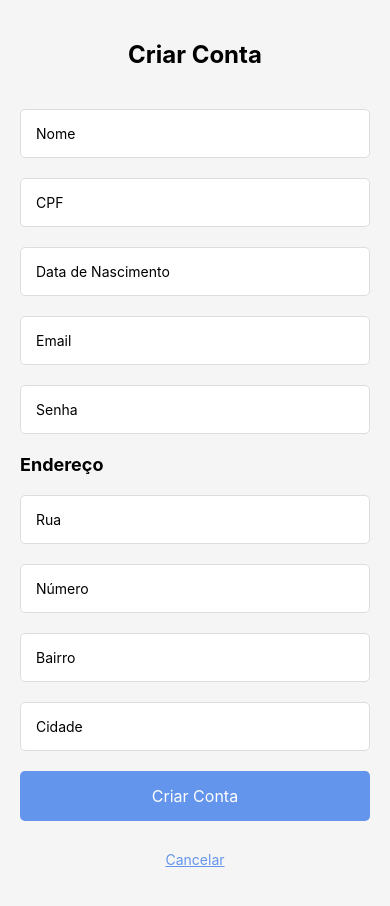
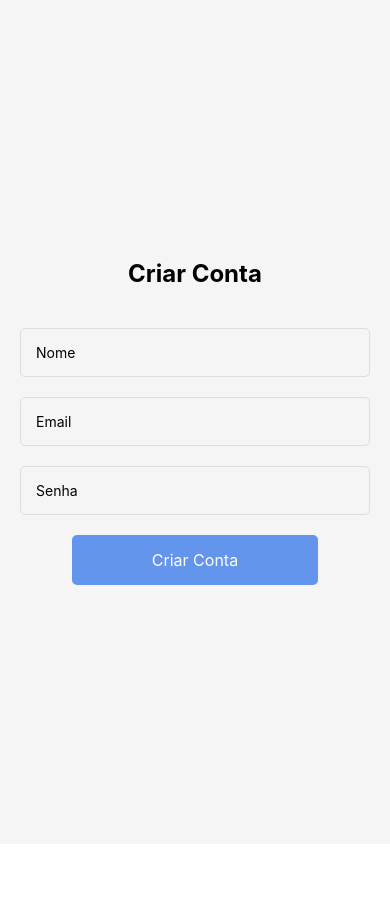
Before and after one commit to Maexar/Biblioteca_Mobile, a React Native app: screen /SignUp in a window 390 px wide. After the commit the page ends 844 px from the top, so only its background shows below. Built offline with nearby package versions, Linux system fonts and the light colour scheme.

Commit message:
Corrreção de Erros

```diff
--- a/App.js
+++ b/App.js
@@ -23,9 +23,7 @@ export default function App() {
               name="SignUp"
               component={SignUpScreen}
               options={{ headerShown: false }}
-
           />
-
           <Stack.Screen
             name="Onboarding"
             component={OnboardingScreen}
--- a/package.json
+++ b/package.json
@@ -10,12 +10,10 @@
   },
   "dependencies": {
     "@react-navigation/stack": "^6.4.1",
-    "expo": "~51.0.39",
+    "expo": "~51.0.28",
     "expo-status-bar": "~1.12.1",
     "react": "18.2.0",
     "react-native": "0.74.5",
-    "react-native-bcrypt": "^2.4.0",
-    "react-native-crypto": "^2.2.0",
     "react-native-gesture-handler": "~2.16.1",
     "react-native-onboarding-swiper": "^1.3.0",
     "react-native-safe-area-context": "^4.10.5",
--- a/src/components/Screens/Onboarding.js
+++ b/src/components/Screens/Onboarding.js
@@ -1,98 +1,176 @@
-import React, { useState } from 'react';
-import { View, Text, Image, StyleSheet, TouchableOpacity } from 'react-native';
-import Onboarding from 'react-native-onboarding-swiper';
+import React, { useRef, useState } from 'react';
+import { View, Text, Image, StyleSheet, FlatList, TouchableOpacity, Dimensions } from 'react-native';
+
+const { width, height } = Dimensions.get('window');
+
+const slides = [
+  {
+    id: '1',
+    title: 'Bem-vindo à BiblioMob!',
+    description: 'Gerencie seus livros e membros facilmente',
+    image: require('../../assets/pc_livro.png'),
+    backgroundColor: '#87CEEB',
+  },
+  {
+    id: '2',
+    title: 'Controle de Empréstimos',
+    description: 'Rastreie empréstimos e devoluções com facilidade',
+    image: require('../../assets/livros.png'),
+    backgroundColor: '#6495ED',
+  },
+  {
+    id: '3',
+    title: 'Penalidades',
+    description: 'Notifique membros sobre devoluções atrasadas',
+    image: require('../../assets/nuvemLivro.png'),
+    backgroundColor: '#4169E1',
+  },
+];
 
 const OnboardingScreen = ({ navigation }) => {
-  const [currentPage, setCurrentPage] = useState(0);
+  const [currentIndex, setCurrentIndex] = useState(0);
+  const flatListRef = useRef(null);
 
-  const SkipButton = ({...props}) => (
-    <TouchableOpacity {...props} style={styles.skipButton}>
-      <Text style={styles.buttonText}>Pular</Text>
-    </TouchableOpacity>
+  const handleNext = () => {
+    if (currentIndex < slides.length - 1) {
+      flatListRef.current.scrollToIndex({ index: currentIndex + 1 });
+      setCurrentIndex(currentIndex + 1);
+    } else {
+      navigation.replace('Home');
+    }
+  };
+
+  const handleBack = () => {
+    if (currentIndex > 0) {
+      flatListRef.current.scrollToIndex({ index: currentIndex - 1 });
+      setCurrentIndex(currentIndex - 1);
+    }
+  };
+
+  const handleSkip = () => {
+    navigation.replace('Home');
+  };
+
+  const renderItem = ({ item }) => (
+    <View style={[styles.slide, { backgroundColor: item.backgroundColor }]}>
+      <Image source={item.image} style={styles.image} />
+      <Text style={styles.title}>{item.title}</Text>
+      <Text style={styles.description}>{item.description}</Text>
+    </View>
   );
 
-  const NextButton = ({...props}) => (
-    <TouchableOpacity {...props} style={styles.nextButton}>
-      <Text style={styles.buttonText}>Próximo</Text>
-    </TouchableOpacity>
-  );
+  return (
+    <View style={styles.container}>
+      <FlatList
+        data={slides}
+        renderItem={renderItem}
+        horizontal
+        showsHorizontalScrollIndicator={false}
+        pagingEnabled
+        ref={flatListRef}
+        keyExtractor={(item) => item.id}
+        onScroll={(e) => {
+          const newIndex = Math.round(e.nativeEvent.contentOffset.x / width);
+          setCurrentIndex(newIndex);
+        }}
+      />
 
-  const DoneButton = ({...props}) => (
-    <TouchableOpacity {...props} style={styles.doneButton}>
-      <Text style={styles.buttonText}>Finalizar</Text>
-    </TouchableOpacity>
-  );
+      <View style={styles.buttonSkipContainer}>
+        <TouchableOpacity style={styles.skipButton} onPress={handleSkip}>
+            <Text style={styles.buttonText}>Pular</Text>
+        </TouchableOpacity>
+      </View>
 
-  const BackButton = ({ isFirstPage, ...props }) => {
-    if (isFirstPage) return null;
-    return (
-      <TouchableOpacity {...props} style={styles.backButton}>
-        <Text style={styles.buttonText}>Voltar</Text>
-      </TouchableOpacity>
-    );
-  };
+      <View style={styles.buttonBackContainer}>
+        {currentIndex > 0 && (
+          <TouchableOpacity style={styles.backButton} onPress={handleBack}>
+            <Text style={styles.buttonText}>Voltar</Text>
+          </TouchableOpacity>
+        )}
+      </View>
 
-  return (
-    <Onboarding
-      onSkip={() => navigation.replace('Home')}
-      onDone={() => navigation.replace('Home')}
-      onPageChange={(pageIndex) => setCurrentPage(pageIndex)}
-      pages={[
+      <View style={styles.buttonNextContainer}>
+        <TouchableOpacity style={styles.nextButton} onPress={handleNext}>
+          <Text style={styles.buttonText}>{currentIndex === slides.length - 1 ? 'Finalizar' : 'Próximo'}</Text>
+        </TouchableOpacity>
+      </View>
 
-
-        {
-          backgroundColor: '#87CEEB',
-          image: <Image source={('../../assets/pc_livro.png')} style={styles.image} />,
-          title: 'Bem-vindo à BiblioMob!',
-          subtitle: 'Gerencie seus livros e membros facilmente',
-        },
-        {
-          backgroundColor: '#6495ED',
-          image: <Image source={('../../assets/livros.png')} style={styles.image} />,
-          title: 'Controle de Empréstimos',
-          subtitle: 'Rastreie empréstimos e devoluções com facilidade',
-        },
-        {
-          backgroundColor: '#4169E1',
-          image: <Image source={('../../assets/nuvemLivro.png')} style={styles.image} />,
-          title: 'Penalidades',
-          subtitle: 'Notifique membros sobre devoluções atrasadas',
-        },
-      ]}
-      SkipButtonComponent={SkipButton}
-      NextButtonComponent={NextButton}
-      DoneButtonComponent={DoneButton}
-      BackButtonComponent={(props) => <BackButton isFirstPage={currentPage === 0} {...props} />}
-    />
+    </View>
   );
 };
 
 const styles = StyleSheet.create({
-  skipButton: {
-    marginLeft: 20,
+  container: {
+    flex: 1,
+    justifyContent: 'center',
+    alignItems: 'center',
+  },
+  slide: {
+    width,
+    height,
+    justifyContent: 'center',
+    alignItems: 'center',
+    padding: 20,
+  },
+  image: {
+    width: 300,
+    height: 300,
+    resizeMode: 'contain',
     marginBottom: 20,
   },
+  title: {
+    fontSize: 24,
+    fontWeight: 'bold',
+    color: 'white',
+    textAlign: 'center',
+  },
+  description: {
+    fontSize: 16,
+    color: 'white',
+    textAlign: 'center',
+    marginTop: 10,
+  },
+
+  buttonSkipContainer: {
+    position: 'absolute',
+    top: 50,
+    alignItems: 'flex-end',
+    width: '90%',
+  },
+
+  buttonNextContainer: {
+    position: 'absolute',
+    bottom: 50,
+    alignItems: 'flex-end',
+    width: '90%',
+  },
+
+  buttonBackContainer: {
+    position: 'absolute',
+    bottom: 50,
+    alignItems: 'flex-start',
+    width: '90%',
+  },
+
+  backButton: {
+    backgroundColor: '#666',
+    padding: 10,
+    borderRadius: 5,
+  },
+  skipButton: {
+    backgroundColor: '#FF6347',
+    padding: 10,
+    borderRadius: 5,
+  },
   nextButton: {
-    marginRight: 20,
-    marginBottom: 20,
-  },
-  doneButton: {
-    marginRight: 20,
-    marginBottom: 20,
-  },
-  backButton: {
-    marginLeft: 20,
-    marginBottom: 20,
+    backgroundColor: '#4CAF50',
+    padding: 10,
+    borderRadius: 5,
   },
   buttonText: {
     color: 'white',
     fontSize: 16,
   },
-  image: {
-    width: 300,
-    height: 300,
-    resizeMode: 'contain',
-  },
 });
 
 export default OnboardingScreen;
--- a/src/components/Screens/SignUpScreen.js
+++ b/src/components/Screens/SignUpScreen.js
@@ -1,28 +1,18 @@
 import React, { useState } from 'react';
-import { ScrollView, View, Text, TextInput, TouchableOpacity, StyleSheet, Alert, KeyboardAvoidingView, Platform} from 'react-native';
-import Endereco from '../../../Modelos/Endereco';
-import Usuario from '../../../Modelos/Usuario';
-
+import { View, Text, TextInput, TouchableOpacity, StyleSheet, Alert } from 'react-native';
 
 const SignUpScreen = ({ navigation }) => {
-  const [nome, setNome] = useState('');
-  const [cpf, setCpf] = useState('');
-  const [dataNascimento, setDataNascimento] = useState('');
+  const [name, setName] = useState('');
   const [email, setEmail] = useState('');
-  const [senha, setSenha] = useState('');
-  const [rua, setRua] = useState('');
-  const [numero, setNumero] = useState('');
-  const [bairro, setBairro] = useState('');
-  const [cidade, setCidade] = useState('');
+  const [password, setPassword] = useState('');
 
   const validateEmail = (email) => {
     const emailRegex = /^[^\s@]+@[^\s@]+\.[^\s@]+$/;
     return emailRegex.test(email);
   };
 
-  const handleSignUp = async () => {
-    try {
-      if (!nome) {
+  const handleSignUp = () => {
+    if (!name) {
       Alert.alert('Erro', 'Por favor, insira o nome.');
       return;
     }
@@ -30,155 +20,57 @@ const SignUpScreen = ({ navigation }) => {
       Alert.alert('Erro', 'Por favor, insira um email válido.');
       return;
     }
-      if (!senha || senha.length < 6) {
+    if (!password || password.length < 6) {
       Alert.alert('Erro', 'A senha deve ter pelo menos 6 caracteres.');
       return;
     }
-      if (!rua) {
-        Alert.alert('Erro', 'Por favor, insira a rua.');
-        return;
-      }
-      if (!numero) {
-        Alert.alert('Erro', 'Por favor, insira o número.');
-        return;
-      }
-      if (!bairro) {
-        Alert.alert('Erro', 'Por favor, insira o bairro.');
-        return;
-      }
-      if (!cidade) {
-        Alert.alert('Erro', 'Por favor, insira a cidade.');
-        return;
-      }
-
-      const endereco = new Endereco(numero, rua, bairro, cidade);
-      const usuario = await Usuario.create(nome, endereco, cpf, dataNascimento, email, senha);
-
     navigation.replace('Onboarding');
-    } catch (error) {
-      console.error('Erro ao criar usuário:', error);
-      Alert.alert('Erro', 'Ocorreu um erro ao criar a conta. Por favor, tente novamente.');
-    }
-  };
-
-  const handleCancel = () => {
-    navigation.navigate('Login');
   };
 
   return (
-    <KeyboardAvoidingView
-      behavior={Platform.OS === 'ios' ? 'padding' : 'height'}
-      style={styles.container}
-    >
-      <ScrollView
-        contentContainerStyle={styles.scrollContainer}
-        showsVerticalScrollIndicator={false}
-        keyboardShouldPersistTaps="handled"
-      >
-        <View style={styles.formContainer}>
+    <View style={styles.container}>
       <Text style={styles.title}>Criar Conta</Text>
 
       <TextInput
         style={styles.input}
         placeholder="Nome"
-            value={nome}
-            onChangeText={setNome}
+        value={name}
+        onChangeText={setName}
       />
-          <TextInput
-            style={styles.input}
-            placeholder="CPF"
-            value={cpf}
-            onChangeText={setCpf}
-          />
-
-          <TextInput
-            style={styles.input}
-            placeholder="Data de Nascimento"
-            value={dataNascimento}
-            onChangeText={setDataNascimento}
-          />
-
       <TextInput
         style={styles.input}
         placeholder="Email"
         value={email}
         onChangeText={setEmail}
         keyboardType="email-address"
-            autoCapitalize="none"
       />
       <TextInput
         style={styles.input}
         placeholder="Senha"
-            value={senha}
-            onChangeText={setSenha}
+        value={password}
+        onChangeText={setPassword}
         secureTextEntry
-          />
-
-          <Text style={styles.subtitle}>Endereço</Text>
-          <TextInput
-            placeholder="Rua"
-            value={rua}
-            onChangeText={setRua}
-            style={styles.input}
-          />
-          <TextInput
-            placeholder="Número"
-            value={numero}
-            onChangeText={setNumero}
-            style={styles.input}
-            keyboardType="numeric"
-          />
-          <TextInput
-            placeholder="Bairro"
-            value={bairro}
-            onChangeText={setBairro}
-            style={styles.input}
-          />
-          <TextInput
-            placeholder="Cidade"
-            value={cidade}
-            onChangeText={setCidade}
-            style={styles.input}
       />
 
       <TouchableOpacity style={styles.button} onPress={handleSignUp}>
         <Text style={styles.buttonText}>Criar Conta</Text>
       </TouchableOpacity>
-
-          <TouchableOpacity onPress={handleCancel}>
-            <Text style={styles.cancelText}>Cancelar</Text>
-          </TouchableOpacity>
     </View>
-      </ScrollView>
-    </KeyboardAvoidingView>
   );
 };
 
 const styles = StyleSheet.create({
   container: {
     flex: 1,
+    justifyContent: 'center',
+    alignItems: 'center',
     backgroundColor: '#F5F5F5',
-  },
-  scrollContainer: {
-    flexGrow: 1,
-    paddingVertical: 20,
-  },
-  formContainer: {
-    flex: 1,
-    alignItems: 'center',
-    paddingHorizontal: 20,
+    padding: 20,
   },
   title: {
     fontSize: 24,
     fontWeight: 'bold',
     marginBottom: 40,
-    marginTop: 20,
-  },
-  subtitle: {
-    fontSize: 18,
-    fontWeight: 'bold',
-    marginBottom: 20,
-    alignSelf: 'flex-start',
   },
   input: {
     width: '100%',
@@ -187,27 +79,17 @@ const styles = StyleSheet.create({
     borderColor: '#ddd',
     borderRadius: 5,
     marginBottom: 20,
-    backgroundColor: '#fff',
   },
   button: {
     backgroundColor: '#6495ED',
     paddingVertical: 15,
     paddingHorizontal: 80,
     borderRadius: 5,
-    marginBottom: 20,
-    width: '100%',
-    alignItems: 'center',
   },
   buttonText: {
     color: '#fff',
     fontSize: 16,
   },
-  cancelText: {
-    color: '#6495ED',
-    marginTop: 10,
-    marginBottom: 20,
-    textDecorationLine: 'underline',
-  },
 });
 
 export default SignUpScreen;
```
Also changed, not shown: Modelos/Usuario.js (+1 -64 lines), 1 other file (tests, documents, lock files or other folders). Lines whose indentation alone changed are shown as unchanged.
